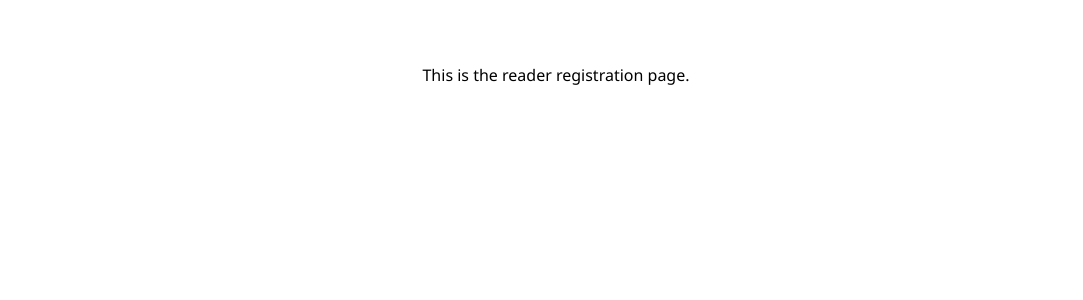
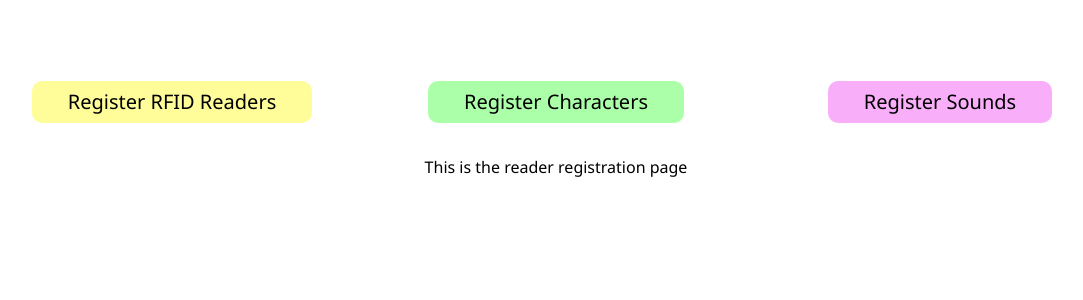
Before and after one commit to khushkaran/490-capstone, a React (Create React App) app in the folder frontend/: page / in a window 1280 px wide. Shown: the top 300 px of the page, without its empty margins (84-1167 px from the left). Built offline with nearby package versions, Linux system fonts and the light colour scheme.

Commit message:
Get Navigation Bar Setup

```diff
--- a/frontend/src/App.css
+++ b/frontend/src/App.css
@@ -111,69 +111,58 @@ p{
   color: rgb(255, 92, 138);
 }
 
-.conversionButton{
+#readersNav{
   background-color: rgb(255, 253, 153);
-  padding: 2% 10%;
-  font-size: 20px;
-  font-family: 'Segoe UI', Tahoma, Geneva, Verdana, sans-serif;
-  border-radius: 10px;
-  transition-duration: 0.4s;
-  margin: 2%;
-  width: 95%;
-  border: none;
 }
-.conversionButton:hover{
+#readersNav:hover{
   background-color: rgb(255, 254, 213);
   color: rgb(202, 189, 0);
   border: 3px solid rgb(255, 252, 46)
 }
 
-.sonorityButton{
+#charactersNav{
   background-color: rgb(171, 255, 168);
-  padding: 2% 10%;
-  font-size: 20px;
-  font-family: 'Segoe UI', Tahoma, Geneva, Verdana, sans-serif;
-  border-radius: 10px;
-  transition-duration: 0.4s;
-  margin: 2%;
-  width: 95%;
-  border: none;
 }
-.sonorityButton:hover{
+#charactersNav:hover{
   background-color: rgb(229, 255, 228);
   color: rgb(68, 196, 64);
   border: 3px solid rgb(88, 226, 83);
 }
 
-.documentationButton{
+#soundsNav{
   background-color: rgb(248, 174, 248);
-  padding: 2% 10%;
-  font-size: 20px;
-  font-family: 'Segoe UI', Tahoma, Geneva, Verdana, sans-serif;
-  border-radius: 10px;
-  transition-duration: 0.4s;
-  margin: 2%;
-  width: 95%;
-  border: none;
 }
-.documentationButton:hover{
+#soundsNav:hover{
   background-color: rgb(250, 233, 250);
   color: rgb(214, 98, 214);
   border: 3px solid rgb(214, 98, 214);
 }
 
 .sidebar{
-  position: fixed;
-  top: auto;
-  left: auto;
-  width: 17%;
+  /* top: auto;
+  left: auto; */
+  /* width: 17%; */
   background-color: transparent;
+  display: flex;
+  flex-wrap: wrap;
 }
 
-.nonSideBar{
-  background-color: white;
-  position: relative;
-  left: 21%;
-  width: 75%;
-  padding: 10px;
+.sidebarItem {
+  width: 33%; /* Each item takes up 25% of the container width to fit 4 items per row */
+  box-sizing: border-box; /* Include padding and border in the width calculation */
+  padding: 10px; /* Adjust padding as needed */
+  margin-left: auto;
+  margin-right: auto;
+  display: flex;
+  justify-content: center;
 }
+
+.sidebarButton {
+  border-radius: 10px;
+  border: 3px transparent;
+  margin: 2%;
+  transition-duration: 0.4s;
+  padding: 2% 10%;
+  font-size: 20px;
+  font-family: 'Segoe UI', Tahoma, Geneva, Verdana, sans-serif;
+}
--- a/frontend/src/CharacterRegistration.js
+++ b/frontend/src/CharacterRegistration.js
@@ -1,4 +1,6 @@
 import React, { useEffect, useState } from 'react'
+import { useNavigate } from "react-router-dom";
+
 
 function CharacterRegistration() {
 
@@ -6,6 +8,22 @@ function CharacterRegistration() {
   const [characterAwaitingName, setCharacterAwaitingName] = useState([])
   const [displayForm, setDisplayForm] = useState(0)
   const [invalidCharacterForm, setInvalidCharacterForm] = useState(0)
+
+  let navigate = useNavigate();
+  const readerRoute = () =>{
+    let path = `/`;
+    navigate(path);
+  }
+
+  const characterRoute = () =>{
+    let path = `/characterRegistration`;
+    navigate(path);
+  }
+
+  const soundRoute = () =>{
+    let path = `/soundRegistration`;
+    navigate(path);
+  }
 
   function submitCharacterName() {
     const charName = document.forms["setCharacterNameForm"]["name"].value
@@ -100,12 +118,26 @@ function CharacterRegistration() {
       console.log('characterAwaitingName does not contain a valid tag-reader combination. Form will not be rendered.')
     }
 
-    return () => {clearInterval(checkForNewCharInterval)
-    clearInterval(checkForInvalidCharacterSubmittedInterval)}
+    return () => {
+      clearInterval(checkForNewCharInterval)
+      clearInterval(checkForInvalidCharacterSubmittedInterval)
+    }
   }, [characterAwaitingName, invalidCharacterForm])
 
   return (
     <div class="characterRegistrationPage">
+      <div class='sidebar'>
+        <div class="sidebarItem">
+        <button class="sidebarButton" id='readersNav' onClick={() => readerRoute()}>Register RFID Readers</button>
+        </div>
+        <div class="sidebarItem">
+        <button class="sidebarButton" id='charactersNav' onClick={() => characterRoute()}>Register Characters</button>
+        </div>
+        <div class="sidebarItem">
+        <button class="sidebarButton" id='soundsNav' onClick={() => soundRoute()}>Register Sounds</button>
+        </div>
+      </div>
+      <div class="nonSidebar">
         <div class="listOfExistingCharacters">
           <h1 key={"header"}>Register Tags and Characters</h1>
           {(Object.keys(listOfCharacters).length === 0) ? (<h3 key={"headerExplanation"}>There are currently no registered characters.</h3>) : (<h3 key={"headerExplanation"}>The following characters have already been registered:</h3>)}
@@ -132,6 +164,7 @@ function CharacterRegistration() {
           </div>) : null}
         </div>
       </div>
+    </div>
   )
 }
 
--- a/frontend/src/ReaderRegistration.js
+++ b/frontend/src/ReaderRegistration.js
@@ -1,6 +1,23 @@
 import React, { useEffect, useState } from 'react'
+import { useNavigate } from "react-router-dom";
 
 function ReaderRegistration() {
+
+    let navigate = useNavigate();
+    const readerRoute = () => {
+        let path = `/`;
+        navigate(path);
+    }
+
+    const characterRoute = () => {
+        let path = `/characterRegistration`;
+        navigate(path);
+    }
+
+    const soundRoute = () => {
+        let path = `/soundRegistration`;
+        navigate(path);
+    }
 
     useEffect(() => {
 
@@ -8,7 +25,20 @@ function ReaderRegistration() {
 
     return (
         <div class="readerRegistrationPage">
-            <p>This is the reader registration page. </p>
+            <div class='sidebar'>
+                <div class="sidebarItem">
+                    <button class="sidebarButton" id='readersNav' onClick={() => readerRoute()}>Register RFID Readers</button>
+                </div>
+                <div class="sidebarItem">
+                    <button class="sidebarButton" id='charactersNav' onClick={() => characterRoute()}>Register Characters</button>
+                </div>
+                <div class="sidebarItem">
+                    <button class="sidebarButton" id='soundsNav' onClick={() => soundRoute()}>Register Sounds</button>
+                </div>
+            </div>
+            <div class="nonSidebar">
+                <p>This is the reader registration page</p>
+            </div>
         </div>
     )
 }
--- a/frontend/src/SoundRegistration.js
+++ b/frontend/src/SoundRegistration.js
@@ -1,10 +1,26 @@
 import React, { useEffect, useState } from 'react'
+import { useNavigate } from "react-router-dom";
 
 function SoundRegistration() {
-
     const [listOfCharacters, setListOfCharacters] = useState([])
     const [listOfReaders, setListOfReaders] = useState(["serA", "serB"])
     const [newlyUploadedFiles, setNewlyUploadedFiles] = useState([])
+
+    let navigate = useNavigate();
+    const readerRoute = () => {
+        let path = `/`;
+        navigate(path);
+    }
+
+    const characterRoute = () => {
+        let path = `/characterRegistration`;
+        navigate(path);
+    }
+
+    const soundRoute = () => {
+        let path = `/soundRegistration`;
+        navigate(path);
+    }
 
     function fileUploaded(charName, readerName, event) {
         const file = event.target.files[0];
@@ -37,6 +53,18 @@ function SoundRegistration() {
 
     return (
         <div class="soundRegistrationPage">
+            <div class='sidebar'>
+                <div class="sidebarItem">
+                    <button class="sidebarButton" id='readersNav' onClick={() => readerRoute()}>Register RFID Readers</button>
+                </div>
+                <div class="sidebarItem">
+                    <button class="sidebarButton" id='charactersNav' onClick={() => characterRoute()}>Register Characters</button>
+                </div>
+                <div class="sidebarItem">
+                    <button class="sidebarButton" id='soundsNav' onClick={() => soundRoute()}>Register Sounds</button>
+                </div>
+            </div>
+            <div class="nonSidebar">
                 <table>
                     <thead>
                         <tr>
@@ -77,6 +105,7 @@ function SoundRegistration() {
                 ))
                 }
             </div>
+        </div>
     )
 }
 
```
Lines whose indentation alone changed are shown as unchanged.
